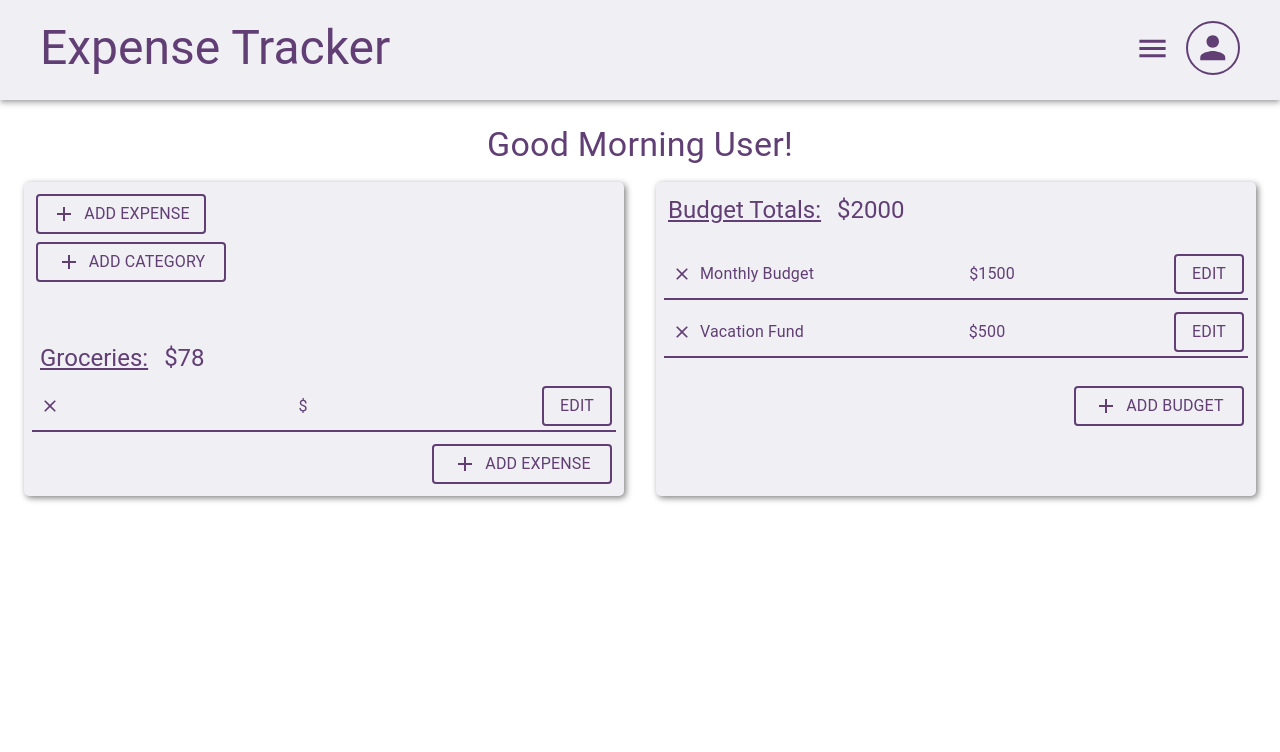
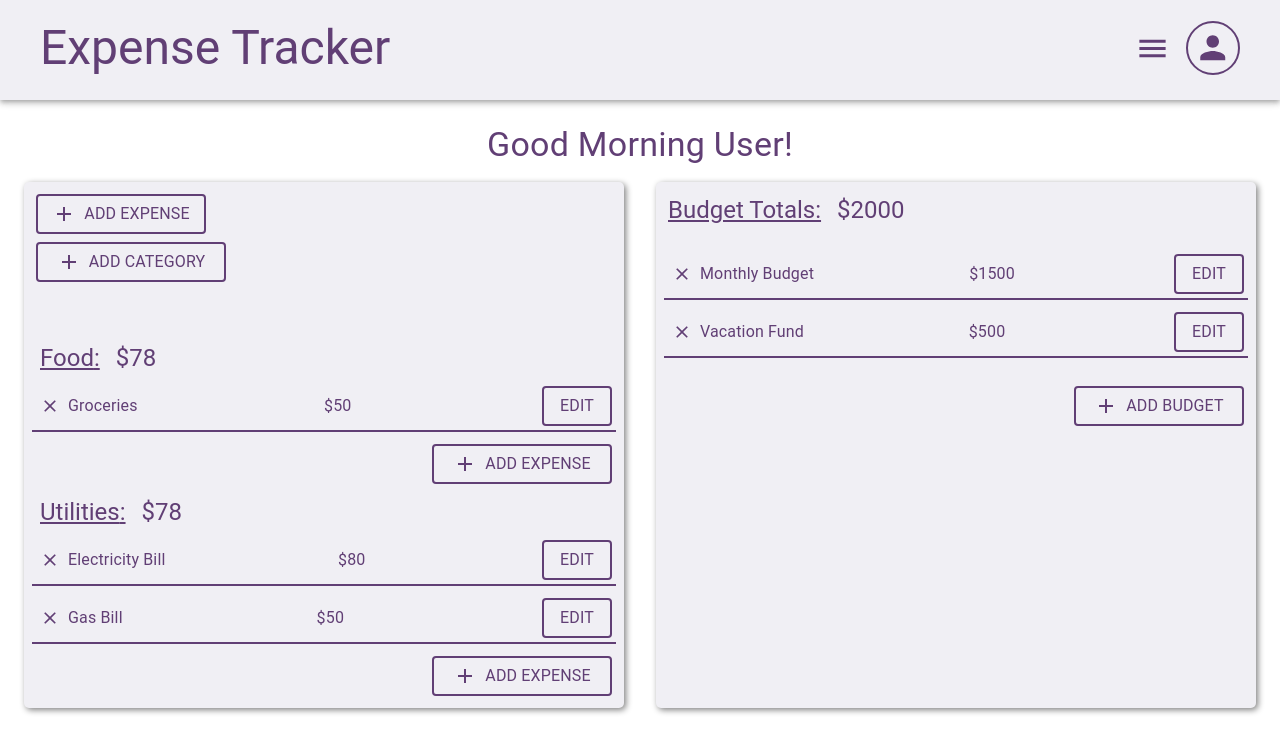
Before and after one commit to ctelfair20/expense-tracker, a React (Vite) app: page /dashboard in a window 1280 px wide. Shown: the top 752 px of the page. Built offline with nearby package versions, Linux system fonts and the light colour scheme.

Commit message:
use placeholder to display categories and expenses

```diff
--- a/src/components/CategoryTable.tsx
+++ b/src/components/CategoryTable.tsx
@@ -3,26 +3,36 @@ import AddIcon from '@mui/icons-material/Add';
 import Expense from './Expense';
 import CustomButton from './CustomButton';
 import { addExpense } from '../handler-functions/buttons';
+import { categories } from '../assets/placeholderData';
 
 function CategoryTable() {
+
+  const displayAllCategories = categories.map((category) => {
     return (
-    <Box>
+      <Box key={category.id}>
         <Box sx={{ display: 'flex', gap: 2, p: 1 }}>
           <Typography variant='h5' component='h3' sx={{ textDecoration: 'underline' }}>
-          Groceries:
+            {category.name}:
           </Typography>
           <Typography variant='h5' component='h3'>
             $78
           </Typography>
         </Box>
         <Box>
-        <Expense />
+          {category.expenses.map(expense => {
+            return <Expense name={expense.name} cost={expense.cost} key={expense.id} />
+          })}
         </Box>
         <Box sx={{ display: 'flex', justifyContent: 'flex-end' }}>
           <CustomButton expense='Add Expense' width='180px' icon={<AddIcon sx={{ pr: 1, color: "#613F75" }} />} onClick={addExpense} />
         </Box>
       </Box>
     )
+  });
+
+  return (
+    displayAllCategories
+  )
 }
 
 export default CategoryTable
```
Lines whose indentation alone changed are shown as unchanged.
